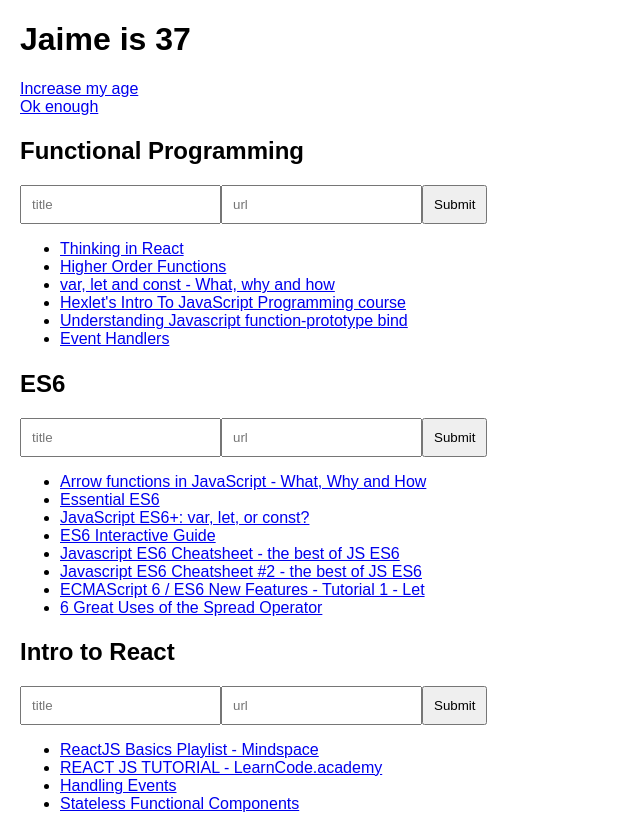
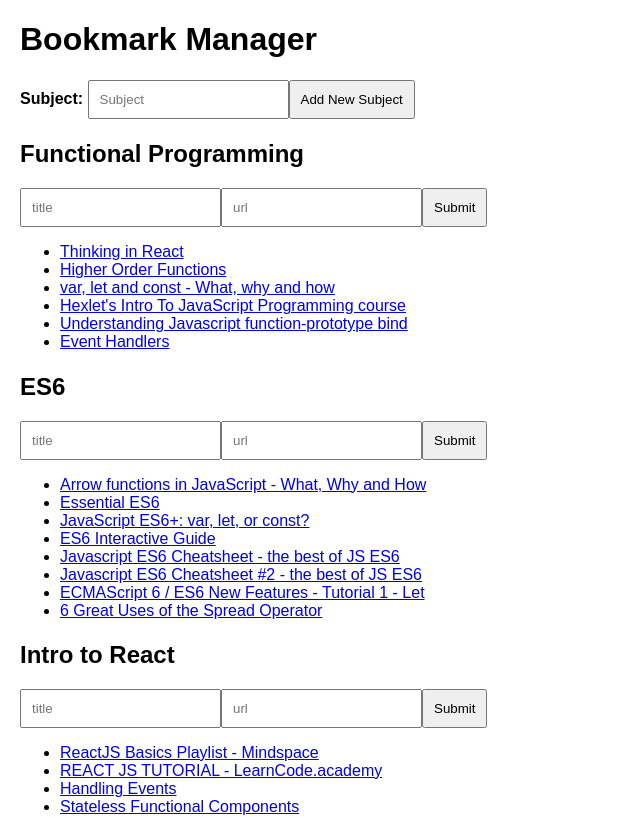
Before and after one commit to jpanaia/BookmarkManager, a React (Create React App) app: page / in a window 1280 px wide. Shown: the top 817 px of the page, without its empty margins (0-640 px from the left). Built offline with nearby package versions, Linux system fonts and the light colour scheme.

Commit message:
adding ability to update subject dynamically through state

```diff
--- a/src/App.js
+++ b/src/App.js
@@ -1,7 +1,7 @@
 import React, { Component } from 'react';
 import Subject from './Subject';
 //import Button from './Button';
-import Jaime from './Jaime';
+//import Jaime from './Jaime';
 
 
 class App extends Component {
@@ -11,8 +11,11 @@ class App extends Component {
         super(props);
 
         this.addNewResource = this.addNewResource.bind(this);
+        this.addSubject = this.addSubject.bind(this);
+        this.handleSubjectChange = this.handleSubjectChange.bind(this);
 
         this.state = {
+            subject: '',
             resources: [
                 {   subject: "Functional Programming",
                     resources: [
@@ -55,22 +58,50 @@ class App extends Component {
     }
     //event handlers here
     addNewResource(subject, resource) {
-        console.log(subject, resource)
+        const tempState = this.state;
+        tempState.resources[subject].resources.push(resource);
+        this.setState(tempState)
+    }
 
+    addSubject(e) {
+        e.preventDefault();
         const tempState = this.state;
-        console.log(tempState.resources);
-        tempState.resources[subject].resources.push(resource);
+        const resource = { subject: this.state.subject, resources: [] };
+        tempState.resources.push(resource);
+        this.setState(tempState);
+    }
 
-        this.setState(tempState)
+    handleSubjectChange(e) {
+        this.setState({
+            [e.target.name]: e.target.value
+        });
     }
 
     render() {
         return (
             <div className="container">
-                <Jaime initialAge={37}/>
+                <h1>Bookmark Manager</h1>
+                {/*<Jaime initialAge={37}/>*/}
+                <form>
+                    <label htmlFor="subject">Subject: </label>
+                    <input type="text"
+                           placeholder="Subject"
+                           name="subject"
+                           id="subject"
+                           value={this.state.subject}
+                           onChange={this.handleSubjectChange}
+                    />
+
+                    <button onClick={this.addSubject}>Add New Subject</button>
+                </form>
+
                 {this.state.resources.map((resource, i) => {
                     return (
-                        <Subject key={i} items={resource} addResource={this.addNewResource} index={i}/>
+                        <Subject key={i}
+                                 items={resource}
+                                 addResource={this.addNewResource}
+                                 index={i}
+                        />
                     )}
                 )}
             </div>
--- a/src/Subject.js
+++ b/src/Subject.js
@@ -38,7 +38,6 @@ export default class Subject extends Component {
         this.setState({
         	[name]: value
         });
-
     }
 
     handleSubmit(e){
@@ -59,6 +58,8 @@ export default class Subject extends Component {
     }
 
 	render() {
+		//console.log(this.props.items);
+
 		return (
 			<div>
 			<h1>{this.age}</h1>
```
Also changed, not shown: 1 other file (tests, documents, lock files or other folders).
